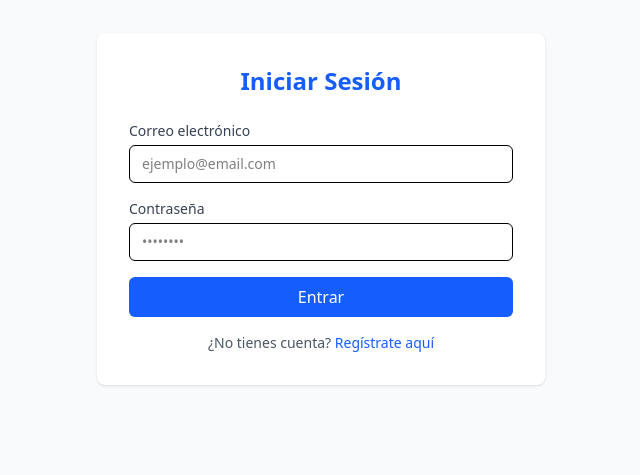
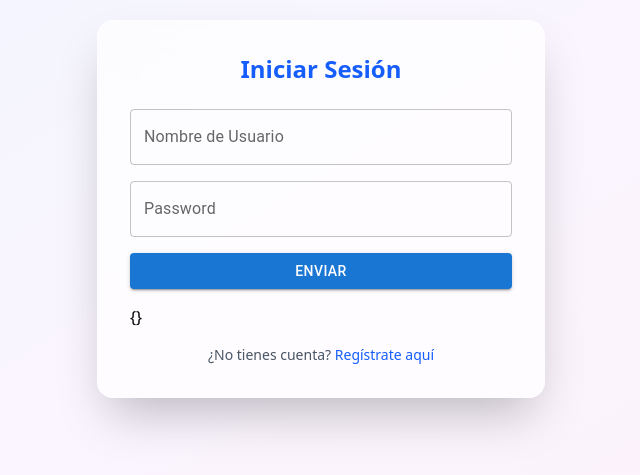
Before and after one commit to danildperez04/nic-salud, a React (Vite) app in the folder frontend/: page /login in a window 1280 px wide. Shown: the part 191-666 px from the top of the page, without its empty margins (319-959 px from the left). Built offline with nearby package versions, Linux system fonts and the light colour scheme.

Commit message:
autenticacion de usuario frontend

```diff
--- a/frontend/package.json
+++ b/frontend/package.json
@@ -10,13 +10,17 @@
     "preview": "vite preview"
   },
   "dependencies": {
+    "@emotion/react": "^11.14.0",
+    "@emotion/styled": "^11.14.1",
+    "@mui/material": "^7.3.2",
     "@tailwindcss/vite": "^4.1.13",
     "@types/node": "^24.5.2",
     "react": "^19.1.1",
     "react-dom": "^19.1.1",
     "react-router": "^7.8.2",
     "react-toastify": "^11.0.5",
-    "tailwindcss": "^4.1.13"
+    "tailwindcss": "^4.1.13",
+    "zustand": "^5.0.8"
   },
   "devDependencies": {
     "@eslint/js": "^9.33.0",
--- a/frontend/src/components/LoginForm.tsx
+++ b/frontend/src/components/LoginForm.tsx
@@ -1,40 +1,60 @@
-import { Link } from "react-router";
-import { Input } from "./Input";
-import { SubmitButton } from "./SubmitButton";
+import Button from "@mui/material/Button";
+import TextField from "@mui/material/TextField";
+import { useState, type ChangeEvent } from "react";
 
 export function LoginForm() {
+  const [user, setUser] = useState("");
+  const [password, setPassword] = useState("");
+  const [tempStore, setTempStore] = useState({});
+
+  const UserChange = (event: ChangeEvent<HTMLInputElement>) => {
+    setUser(event.target.value);
+  };
+
+  const PasswordChange = (event: ChangeEvent<HTMLInputElement>) => {
+    setPassword(event.target.value);
+  };
+
+  const handleLogin = () => {
+    setTempStore({ user, password });
+  };
   return (
     <>
-      <form
-        className="flex bg-slate-800 rounded-lg shadow-lg w-[900px] h-[500px] overflow-hidden p-0 m-0 border-none" >
-        <section className=" w-1/2 flex items-center justify-center">
-          <img src='/logo.png' alt="Logo" className="w-full" />
-        </section>
-        <section className="flex flex-col gap-8 w-1/2 p-8 bg-white">
-          <h2 className="text-(--rich-black) font-bold text-5xl text-center">Bienvenido!</h2>
-          <div className="w-full flex flex-col gap-4">
-            <Input
-              id="username"
-              label="Nombre de usuario"
-              type="text"
-              placeholder="Ingrese su nombre de usuario"
-            />
-            <Input
-              id="password"
-              label="Contraseña"
-              type="password"
-              placeholder="Ingrese su contraseña"
-            />
-            <SubmitButton value="Iniciar sesión" />
-          </div>
-          <p className="text-(--blue)">
-            <a>¿Olvidaste tu contraseña?</a>
-          </p>
-          <p className="text-center mt-6">
-            ¿Aun no tienes cuenta? <Link to='/register'><span className="text-(--blue) font-semibold">Regístrate aquí</span></Link>
-          </p>
-        </section>
+      <form className="space-y-4">
+        <div>
+          <TextField
+            id="outlined-basic"
+            label="Nombre de Usuario"
+            variant="outlined"
+            fullWidth
+            type="text"
+            value={user}
+            onChange={UserChange}
+          />
+        </div>
+        <div>
+          <TextField
+            id="outlined-basic"
+            label="Password"
+            variant="outlined"
+            fullWidth
+            type="password"
+            value={password}
+            onChange={PasswordChange}
+          />
+        </div>
+        <div className="flex items-center justify-center">
+          <Button
+            className="w-md"
+            variant="contained"
+            type="submit"
+            onClick={handleLogin}
+          >
+            Enviar
+          </Button>
+        </div>
+        <p>{JSON.stringify(tempStore, null, 2)}</p>
       </form>
     </>
-  )
+  );
 }
--- a/frontend/src/pages/LoginPage.tsx
+++ b/frontend/src/pages/LoginPage.tsx
@@ -1,38 +1,13 @@
+import { LoginForm } from "@/components/LoginForm";
+
 export function LoginPage() {
   return (
-    <div className="min-h-screen flex items-center justify-center bg-gray-50 px-4">
-      <div className="w-full max-w-md bg-white rounded-lg shadow p-8">
+    <div className="min-h-screen flex items-center justify-center bg-gradient-to-br from-blue-50 via-purple-50 to-pink-50 animate-gradient-x px-4 relative overflow-hidden">
+      <div className="w-full max-w-md bg-white/70 backdrop-blur-lg rounded-2xl shadow-2xl p-8 relative z-10 border border-white/30">
         <h1 className="text-2xl font-bold text-center text-blue-600 mb-6">
           Iniciar Sesión
         </h1>
-        <form className="space-y-4">
-          <div>
-            <label className="block text-sm font-medium text-gray-700">
-              Correo electrónico
-            </label>
-            <input
-              type="email"
-              className="mt-1 w-full border rounded-md px-3 py-2 text-sm focus:ring-2 focus:ring-blue-600"
-              placeholder="ejemplo@email.com"
-            />
-          </div>
-          <div>
-            <label className="block text-sm font-medium text-gray-700">
-              Contraseña
-            </label>
-            <input
-              type="password"
-              className="mt-1 w-full border rounded-md px-3 py-2 text-sm focus:ring-2 focus:ring-blue-600"
-              placeholder="••••••••"
-            />
-          </div>
-          <button
-            type="submit"
-            className="w-full py-2 bg-blue-600 text-white rounded-md hover:opacity-95"
-          >
-            Entrar
-          </button>
-        </form>
+        <LoginForm />
         <p className="mt-4 text-sm text-center text-gray-600">
           ¿No tienes cuenta?{" "}
           <a href="/register" className="text-blue-600 hover:underline">
```
Also changed, not shown: frontend/src/App.css (deleted, +0 -42 lines), frontend/src/index.css (+0 -77 lines), frontend/src/main.tsx (+7 -7 lines), frontend/src/store/auth.ts (added, +10 -0 lines), frontend/src/types/auth.ts (added, +16 -0 lines), 1 other file (tests, documents, lock files or other folders).
